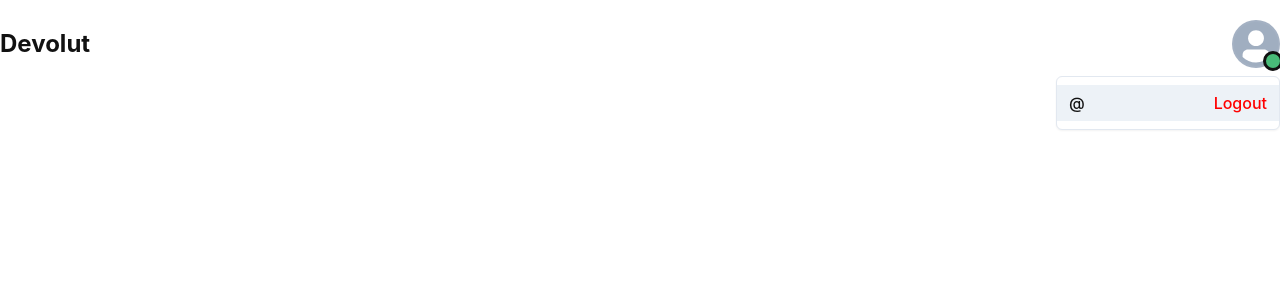
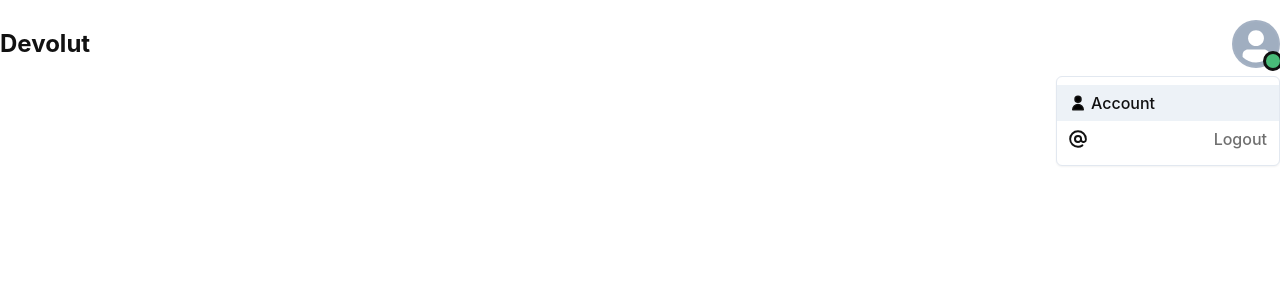
Before and after one commit to codingburgas/devolut, a Next.js app in the folder devolut-front-end/: page /header in a window 1280 px wide. Both pictures are taken after a click on the button 1256 px from the left and 44 px from the top of the page. Shown: the top 300 px of the page. Built offline with nearby package versions, Linux system fonts and the light colour scheme.

Commit message:
Customize a little more the header menu

```diff
--- a/devolut-front-end/pages/header.tsx
+++ b/devolut-front-end/pages/header.tsx
@@ -11,17 +11,19 @@ import {
   Icon,
 } from '@chakra-ui/react';
 import Link from 'next/link';
+import { AtSignIcon } from '@chakra-ui/icons';
 
-const Header = ({ session, signOut }) => {
-  const TransactionsIcon = () => (
+const Header = ({ session, router, signOut }) => {
+  const AccountIcon = () => (
     <Icon
-      viewBox="0 0 16 16"
-      fill="currentcolor"
+      viewBox="0 0 24 24"
+      stroke="currentcolor"
       aria-hidden="true"
       focusable="false"
+      fontSize={'lg'}
+      display={'block'}
     >
-      <path d="M1.92.506a.5.5 0 0 1 .434.14L3 1.293l.646-.647a.5.5 0 0 1 .708 0L5 1.293l.646-.647a.5.5 0 0 1 .708 0L7 1.293l.646-.647a.5.5 0 0 1 .708 0L9 1.293l.646-.647a.5.5 0 0 1 .708 0l.646.647.646-.647a.5.5 0 0 1 .708 0l.646.647.646-.647a.5.5 0 0 1 .801.13l.5 1A.5.5 0 0 1 15 2v12a.5.5 0 0 1-.053.224l-.5 1a.5.5 0 0 1-.8.13L13 14.707l-.646.647a.5.5 0 0 1-.708 0L11 14.707l-.646.647a.5.5 0 0 1-.708 0L9 14.707l-.646.647a.5.5 0 0 1-.708 0L7 14.707l-.646.647a.5.5 0 0 1-.708 0L5 14.707l-.646.647a.5.5 0 0 1-.708 0L3 14.707l-.646.647a.5.5 0 0 1-.801-.13l-.5-1A.5.5 0 0 1 1 14V2a.5.5 0 0 1 .053-.224l.5-1a.5.5 0 0 1 .367-.27zm.217 1.338L2 2.118v11.764l.137.274.51-.51a.5.5 0 0 1 .707 0l.646.647.646-.646a.5.5 0 0 1 .708 0l.646.646.646-.646a.5.5 0 0 1 .708 0l.646.646.646-.646a.5.5 0 0 1 .708 0l.646.646.646-.646a.5.5 0 0 1 .708 0l.646.646.646-.646a.5.5 0 0 1 .708 0l.509.509.137-.274V2.118l-.137-.274-.51.51a.5.5 0 0 1-.707 0L12 1.707l-.646.647a.5.5 0 0 1-.708 0L10 1.707l-.646.647a.5.5 0 0 1-.708 0L8 1.707l-.646.647a.5.5 0 0 1-.708 0L6 1.707l-.646.647a.5.5 0 0 1-.708 0L4 1.707l-.646.647a.5.5 0 0 1-.708 0l-.509-.51z"></path>
-      <path d="M3 4.5a.5.5 0 0 1 .5-.5h6a.5.5 0 1 1 0 1h-6a.5.5 0 0 1-.5-.5zm0 2a.5.5 0 0 1 .5-.5h6a.5.5 0 1 1 0 1h-6a.5.5 0 0 1-.5-.5zm0 2a.5.5 0 0 1 .5-.5h6a.5.5 0 1 1 0 1h-6a.5.5 0 0 1-.5-.5zm0 2a.5.5 0 0 1 .5-.5h6a.5.5 0 0 1 0 1h-6a.5.5 0 0 1-.5-.5zm8-6a.5.5 0 0 1 .5-.5h1a.5.5 0 0 1 0 1h-1a.5.5 0 0 1-.5-.5zm0 2a.5.5 0 0 1 .5-.5h1a.5.5 0 0 1 0 1h-1a.5.5 0 0 1-.5-.5zm0 2a.5.5 0 0 1 .5-.5h1a.5.5 0 0 1 0 1h-1a.5.5 0 0 1-.5-.5zm0 2a.5.5 0 0 1 .5-.5h1a.5.5 0 0 1 0 1h-1a.5.5 0 0 1-.5-.5z"></path>
+        <path stroke-linecap="round" stroke-linejoin="round" stroke-width="2" d="M16 7a4 4 0 11-8 0 4 4 0 018 0zM12 14a7 7 0 00-7 7h14a7 7 0 00-7-7z"></path>
     </Icon>
   );
 
@@ -54,7 +56,8 @@ const Header = ({ session, signOut }) => {
           </Avatar>
         </MenuButton>
         <MenuList>
-          <MenuItem justifyContent={'space-between'} onClick={() => signOut()} fontWeight={'500'}>@{session?.user.dTag} <Text color={'red'}>Logout</Text></MenuItem>
+            <MenuItem icon={<AccountIcon/>} iconSpacing={'1'} onClick={() => router.push('/account')} fontWeight={'500'}>Account</MenuItem>
+            <MenuItem icon={<AtSignIcon fontSize={'lg'} display={'block'}/>} command={"Logout"} iconSpacing={'1'} onClick={() => signOut()} fontWeight={'500'}>{session?.user.dTag}</MenuItem>
         </MenuList>
       </Menu>
     </Flex>
```
